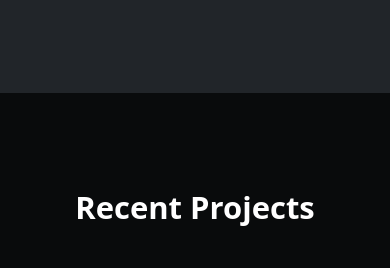
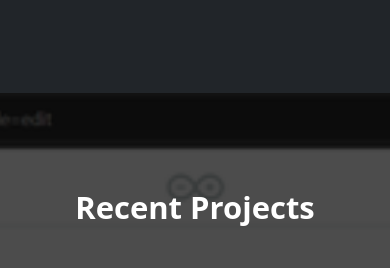
Before and after one commit to Farhanudin1/website_portofolio, a website: page index.html in a window 390 px wide. Shown: the part 1291-1559 px from the top of the page. Drawn offline with nearby package versions, Linux system fonts and the light colour scheme.

Commit message:
Update index.html

```diff
--- a/index.html
+++ b/index.html
@@ -54,9 +54,7 @@
 
 /* PROJECT SECTION */
 #projects {
-    background: url('MonitoringArduinoCloud.png') center/cover no-repeat;
-    background-size: cover;
-    background-position: center;
+    background: url('MonitoringArduinoCloud.png') center center / cover no-repeat;
     background-attachment: fixed;
     padding: 5rem 0;
     position: relative;
@@ -216,8 +214,9 @@
         height: 150px;
     }
     #projects {
-        padding: 3rem 0;
-        background-size: contain;
+        background-attachment: scroll; /* Hilangkan fixed agar mobile lebih fleksibel */
+        background-size: cover;
+        background-position: center center;
     }
     #projects::before {
         background: rgba(0, 0, 0, 0.7);
@@ -311,10 +310,10 @@
                     <span class="skill-badge">3D Design</span>
                 </div>
                 <div class="text-center mt-4">
-                <a href="CV_Farhan_Khoirudin.pdf" class="btn btn-custom" download>
-                <i class="bi bi-file-earmark-arrow-down"></i> Download CV
-                </a>
-            </div>
+                    <a href="CV_Farhan_Khoirudin.pdf" class="btn btn-custom" download>
+                        <i class="bi bi-file-earmark-arrow-down"></i> Download CV
+                    </a>
+                </div>
             </div>
         </div>
     </div>
```
